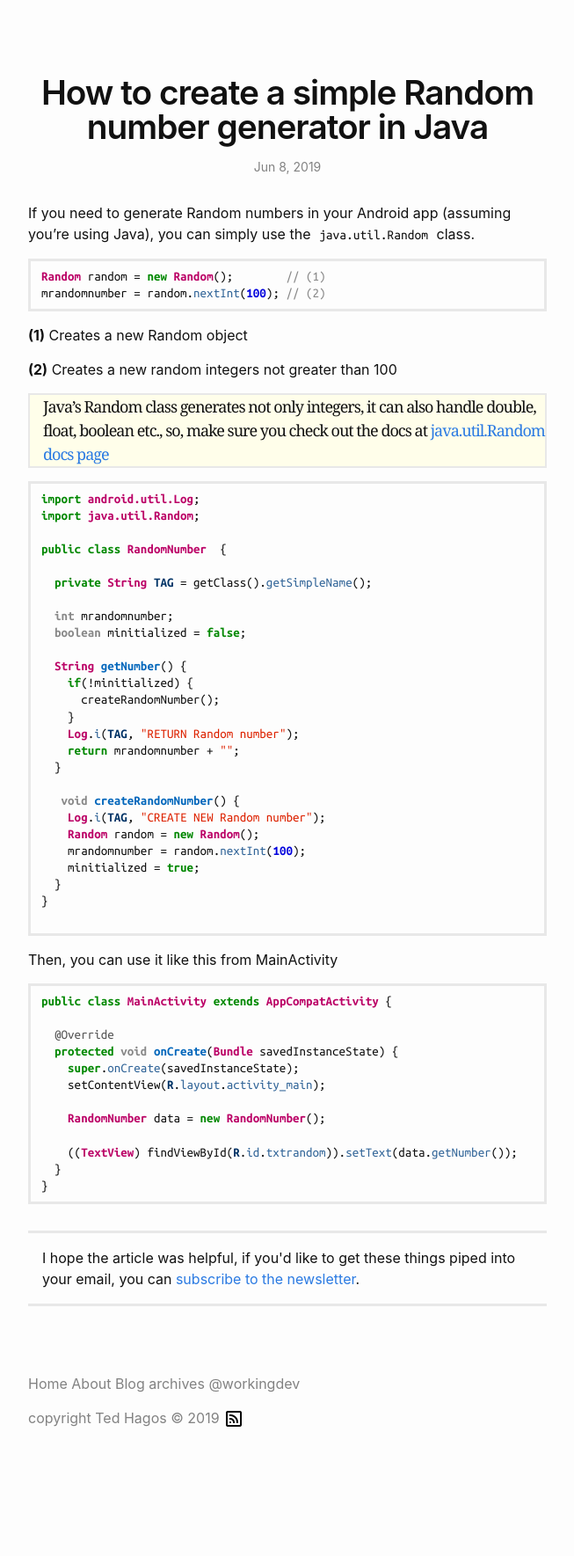
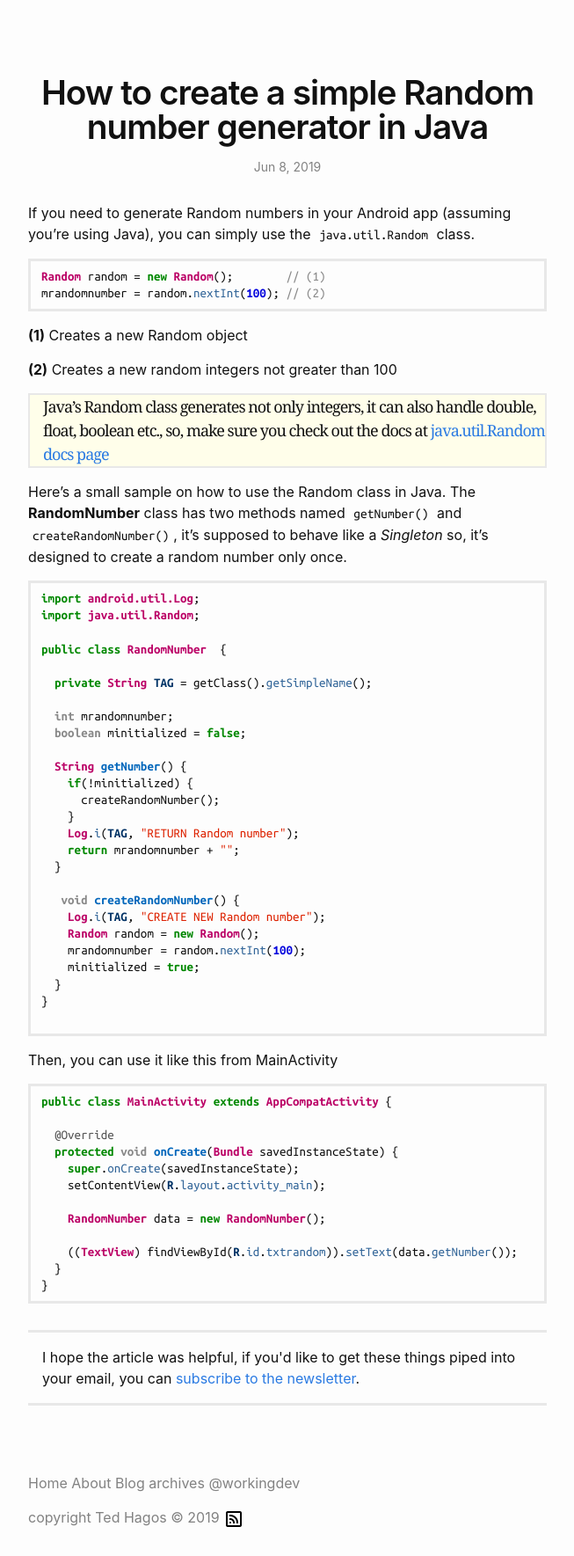
Before and after one commit to theworkingdev/theworkingdev.github.com, a Jekyll site: the page built from _posts/2019-6-8-random-number-java.md, in a window 1280 px wide. Shown: the whole page at 88% size, without its empty margins (313-966 px from the left). Built offline with Jekyll 4.4.1, drawn with Linux system fonts in a browser that asks for light colours; comment, search, counter and statistics services are not loaded; before the commit the page ends 1655 px from its top, so only the background shows below that.

Commit message:
edits on random number

````diff
--- a/_posts/2019-6-8-random-number-java.md
+++ b/_posts/2019-6-8-random-number-java.md
@@ -20,6 +20,7 @@ mrandomnumber = random.nextInt(100); // (2)
 
 > Java's Random class generates not only integers, it can also handle double, float, boolean etc., so,  make sure you check out the docs at  <a href='https://bit.ly/javautilrandom'>java.util.Random docs page</a>
 
+Here's a small sample on how to use the Random class in Java. The **RandomNumber** class has two methods named `getNumber()` and `createRandomNumber()`, it's supposed to behave like a _Singleton_ so, it's designed to create a random number only once.
 
 ```java
 import android.util.Log;
````
